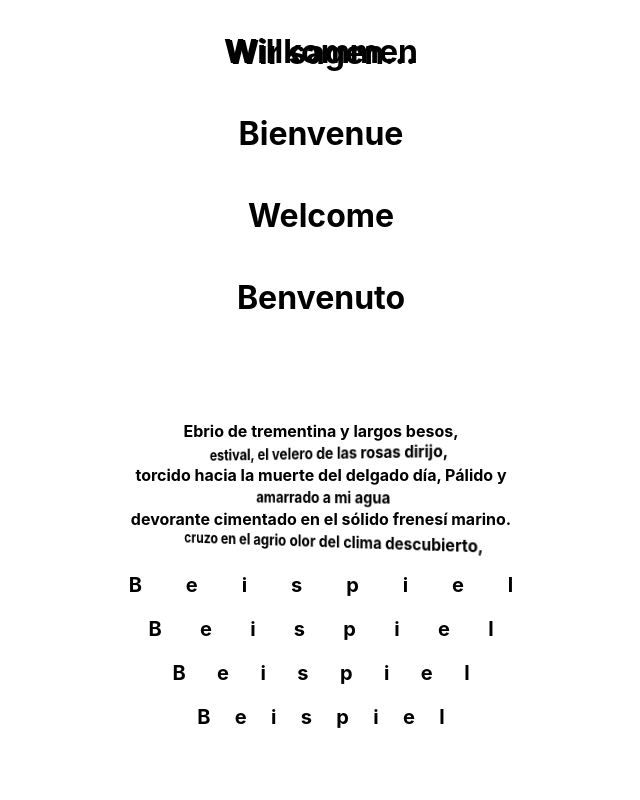
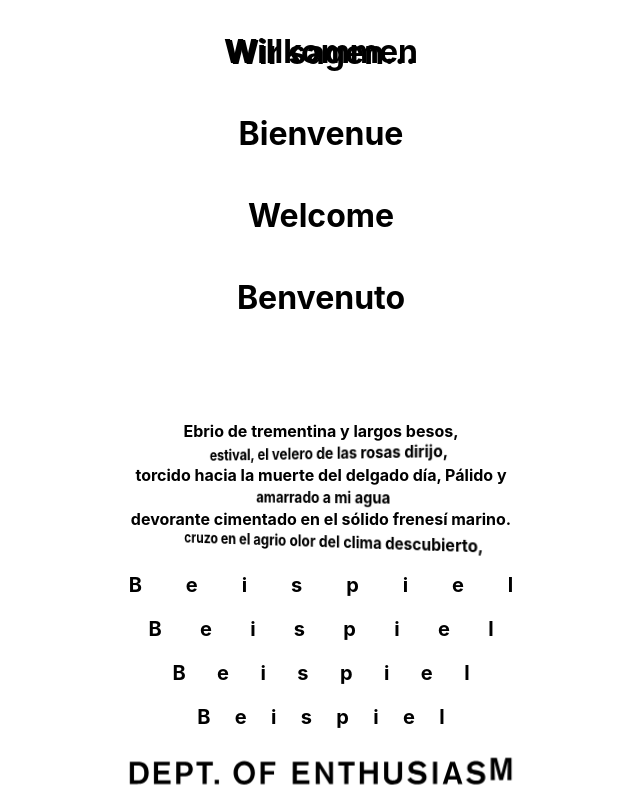
Before and after one commit to EmlMeml/thesis-project, a React (Create React App) app: page / in a window 1280 px wide. Shown: the part 487-1287 px from the top of the page, without its empty margins (319-959 px from the left). Before the commit the page ends 1236 px from the top, so only its background shows below. Built offline with nearby package versions, Linux system fonts and the light colour scheme.

Commit message:
wellenbewegungs animation

```diff
--- a/src/App.js
+++ b/src/App.js
@@ -3,6 +3,7 @@ import './loading-text.css';
 import './text-roller.css'
 import './wobble.css';
 import './letter-spacing.css';
+import './enthusiasm.css';
 import React from 'react';
 import TopBar from './custom/TopBar.js';
 import { MyEditor } from './custom/Editor.tsx';
@@ -44,7 +45,31 @@ function App() {
       <p class="letter-spacing a03">Beispiel</p>
       <p class="letter-spacing a04">Beispiel</p>
 
+      <svg class="header" title="Department of Enthusiasm" viewBox="0 0 146 18" fill="#000" xmlns="http://www.w3.org/2000/svg">
+        <g id="enthusiasm">
+          <path id="E" d="M68.274 3.2285V1.8125H62.25V10.2845H68.574V8.8565H63.81V6.5885H67.89V5.2205H63.81V3.2285H68.274Z" fill="black" />
+          <path id="N" d="M76.189 7.8005L72.445 1.8125H71.017V10.2845H72.565L72.469 4.3445L76.177 10.2845H77.557V1.8125H75.997L76.189 7.8005Z" fill="black" />
+          <path id="T" d="M85.7629 1.8125H79.5469V3.2525H81.8389V10.2845H83.4229V3.2525H85.7629V1.8125Z" fill="black" />
+          <path id="H" d="M92.9792 1.8125V5.0165H89.3432V1.8125H87.7592V10.2845H89.3432V6.4325H92.9792V10.2845H94.5752V1.8125H92.9792Z" fill="black" />
+          <path id="U" d="M102.241 1.8125V6.9365C102.241 7.6445 102.241 8.1245 101.773 8.5445C101.305 8.9525 100.669 8.9645 100.417 8.9645C99.9133 8.9645 99.0253 8.8685 98.7013 8.0525C98.5813 7.7285 98.5933 7.3805 98.5933 7.0205V1.8125H97.0093V6.8645C97.0213 7.9205 97.0213 8.1845 97.1293 8.5565C97.3213 9.1925 97.8613 9.9245 98.8693 10.2725C99.3493 10.4405 99.8533 10.5005 100.369 10.5005C100.945 10.5005 102.061 10.4285 102.925 9.6725C103.825 8.9045 103.825 8.1125 103.837 7.1525V1.8125H102.241Z" fill="black" />
+          <path id="S_2" d="M105.827 8.652C106.463 9.684 107.459 10.092 108.023 10.26C108.539 10.404 109.067 10.452 109.535 10.452C111.335 10.452 113.135 9.672 113.135 7.728C113.135 5.916 111.527 5.448 110.387 5.208L109.511 5.016C108.743 4.872 107.951 4.728 107.951 4.008C107.951 3.36 108.695 2.976 109.547 2.976C110.903 2.976 111.455 3.816 111.743 4.236L113.039 3.264C112.439 2.448 111.455 1.548 109.631 1.548C107.639 1.548 106.283 2.58 106.283 4.188C106.283 5.592 107.327 6.108 107.711 6.264C107.975 6.372 108.239 6.432 108.779 6.564L109.799 6.78C110.567 6.96 110.591 6.972 110.783 7.044C111.047 7.152 111.419 7.344 111.419 7.884C111.419 8.172 111.311 8.604 110.699 8.856C110.399 8.976 110.087 9 109.787 9C107.999 9 107.363 8.028 107.159 7.716L105.827 8.652Z" fill="black" />
+          <path id="I" d="M115.611 1.8125V10.2845H117.171V1.8125H115.611Z" fill="black" />
+          <path id="A" d="M125.111 10.2845H126.803L123.911 1.8125H122.111L119.255 10.2845H120.947L121.439 8.6285H124.619L125.111 10.2845ZM121.859 7.2485L123.035 3.3485L124.199 7.2485H121.859Z" fill="black" />
+          <path id="S" d="M128.171 8.652C128.807 9.684 129.803 10.092 130.367 10.26C130.883 10.404 131.411 10.452 131.879 10.452C133.679 10.452 135.479 9.672 135.479 7.728C135.479 5.916 133.871 5.448 132.731 5.208L131.855 5.016C131.087 4.872 130.295 4.728 130.295 4.008C130.295 3.36 131.039 2.976 131.891 2.976C133.247 2.976 133.799 3.816 134.087 4.236L135.383 3.264C134.783 2.448 133.799 1.548 131.975 1.548C129.983 1.548 128.627 2.58 128.627 4.188C128.627 5.592 129.671 6.108 130.055 6.264C130.319 6.372 130.583 6.432 131.123 6.564L132.143 6.78C132.911 6.96 132.935 6.972 133.127 7.044C133.391 7.152 133.763 7.344 133.763 7.884C133.763 8.172 133.655 8.604 133.043 8.856C132.743 8.976 132.431 9 132.131 9C130.343 9 129.707 8.028 129.503 7.716L128.171 8.652Z" fill="black" />
+          <path id="M" d="M143.143 1.8125L141.523 8.1005L139.867 1.8125H137.563V10.2845H139.111L138.955 3.3245L140.791 10.2845H142.219L144.043 3.3245L143.899 10.2845H145.447V1.8125H143.143Z" fill="black" />
+        </g>
+        <g id="of">
+          <path id="F" d="M51.6033 3.2285H55.6353V1.8125H50.0312V10.2845H51.6033V6.6965H55.1433V5.3405H51.6033V3.2285Z" fill="black" />
+          <path id="O" d="M47.8696 6.06412C47.8816 3.17212 45.9136 1.61212 43.8136 1.61212C41.4976 1.61212 39.7456 3.48412 39.7456 6.07612C39.7456 7.14412 40.0336 8.24812 40.8736 9.22012C41.7376 10.2161 42.7216 10.5161 43.7896 10.5161C46.3936 10.5161 47.8576 8.48812 47.8696 6.06412ZM46.2856 6.24412C46.2496 8.28412 44.8936 9.05212 43.8376 9.05212C42.4336 9.05212 41.3776 7.91212 41.3776 6.00412C41.3776 4.24012 42.3496 3.06412 43.8016 3.06412C45.4696 3.06412 46.3216 4.58812 46.2856 6.24412Z" fill="black" />
+        </g>
+        <g id="dept">
 
+          <path id="T_2" fill-rule="evenodd" clip-rule="evenodd" d="M25.6562 1.8125H31.8723V3.2525H29.5323V10.2845H27.9483V3.2525H25.6562V1.8125ZM32.5818 8.6845H34.1818V10.2845H32.5818V8.6845Z" fill="black" />
+          <path id="P" d="M17.95 10.2845H19.546V7.4165H20.782C21.298 7.4165 21.742 7.4165 22.21 7.3085C23.722 6.9725 24.25 5.7605 24.25 4.6325C24.25 2.9165 23.086 2.1725 22.258 1.9445C21.766 1.8125 21.274 1.8125 20.806 1.8125H17.95V10.2845ZM20.746 3.1685C21.262 3.1685 21.814 3.1805 22.21 3.5165C22.354 3.6485 22.63 3.9725 22.63 4.5965C22.63 4.8965 22.57 5.7965 21.586 6.0365C21.31 6.1085 21.022 6.1085 20.686 6.1085H19.546V3.1685H20.746Z" fill="black" />
+          <path id="E_2" d="M15.4928 3.2285V1.8125H9.46875V10.2845H15.7928V8.8565H11.0288V6.5885H15.1088V5.2205H11.0288V3.2285H15.4928Z" fill="black" />
+          <path id="D" d="M0.300003 10.2845H3.012C4.008 10.2725 4.896 10.2605 5.736 9.7685C6.984 9.0485 7.476 7.5725 7.476 6.1205C7.476 5.1725 7.26 3.4685 5.844 2.4725C4.956 1.8365 4.068 1.8245 3.336 1.8125H0.300003V10.2845ZM2.724 3.2525C3.792 3.2645 4.044 3.2765 4.5 3.4805C5.676 4.0445 5.796 5.3405 5.796 6.1325C5.796 7.8965 5.148 8.4245 4.536 8.6645C4.176 8.7965 3.756 8.8565 2.556 8.8565H1.884V3.2525H2.724Z" fill="black" />
+        </g>
+      </svg>
 
 
     </div>
--- /dev/null
+++ b/src/enthusiasm.css
@@ -0,0 +1,71 @@
+g path {
+  transform: translateY(3px);
+}
+
+g:nth-child(1) path {
+  animation-name: wiggleWiggle;
+  animation-duration: 1.25s;
+  animation-direction: alternate;
+  animation-timing-function: steps(2, end);
+  animation-iteration-count: infinite;
+}
+
+#E {
+  animation-delay: 0s;
+}
+
+#N {
+  animation-delay: 0.1s;
+}
+
+#T {
+  animation-delay: 0.15s;
+}
+
+#H {
+  animation-delay: 0.2s;
+}
+
+#U {
+  animation-delay: 0.25s;
+}
+
+#S_2 {
+  animation-delay: 0.3s;
+}
+
+#I {
+  animation-delay: 0.35s;
+}
+
+#A {
+  animation-delay: 0.4s;
+}
+
+#S {
+  animation-delay: 0.45s;
+}
+
+#M {
+  animation-delay: 0.5s;
+}
+
+/* transform: translateY(3px); */
+@keyframes wiggleWiggle {
+  20%,
+  100% {
+    transform: translate(0, 3px);
+  }
+
+  0% {
+    transform: translate(0, 0px);
+  }
+  10% {
+    transform: translate(0, 3px);
+  }
+}
+
+svg {
+  width: 30%;
+  height: auto;
+}
```
